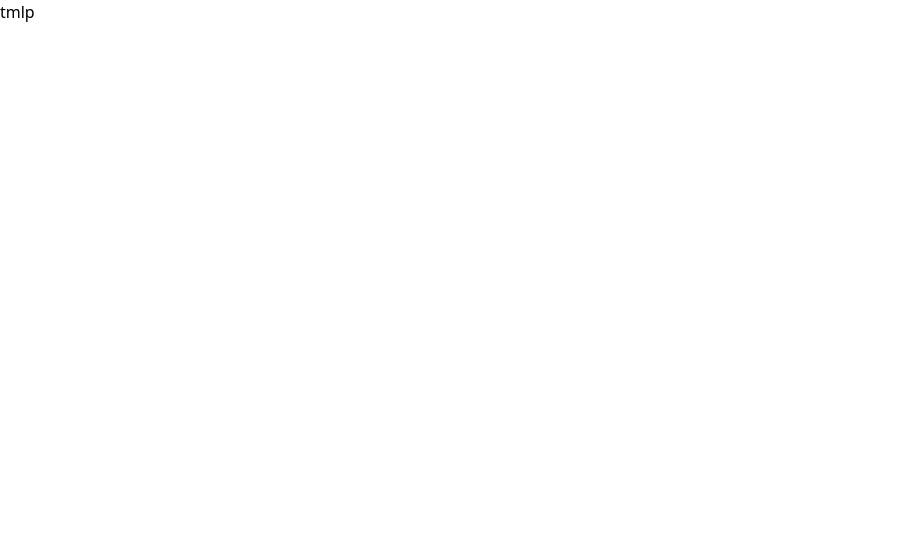
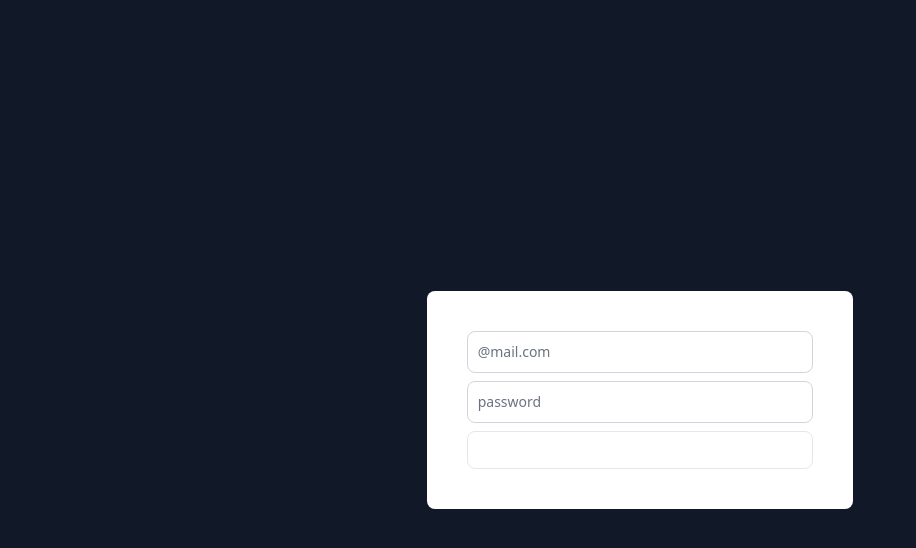
Before and after one commit to bengar-dev/backoffice-portfolio, a React (Vite) app: page / in a window 1280 px wide. Shown: the top 548 px of the page, without its empty margins (0-916 px from the left). Built offline with nearby package versions, Linux system fonts and the light colour scheme.

Commit message:
[feature] toaster component, [view] signin page

```diff
--- a/package.json
+++ b/package.json
@@ -9,11 +9,14 @@
     "preview": "vite preview"
   },
   "dependencies": {
+    "@tanstack/react-query": "^4.28.0",
+    "axios": "^1.3.4",
     "flowbite": "^1.6.4",
     "flowbite-react": "^0.4.2",
     "react": "^18.2.0",
     "react-dom": "^18.2.0",
-    "react-router-dom": "^6.9.0"
+    "react-router-dom": "^6.9.0",
+    "recoil": "^0.7.7"
   },
   "devDependencies": {
     "@types/react": "^18.0.28",
@@ -21,6 +24,7 @@
     "@vitejs/plugin-react": "^3.1.0",
     "autoprefixer": "^10.4.14",
     "postcss": "^8.4.21",
+    "react-icons": "^4.8.0",
     "tailwindcss": "^3.2.7",
     "typescript": "^4.9.3",
     "vite": "^4.2.0"
--- a/src/App.tsx
+++ b/src/App.tsx
@@ -1,12 +1,22 @@
 import { Route, Routes } from "react-router-dom";
 import "./css/index.css";
+import { SignIn } from "./views/SignIn";
 
 function App() {
+  const isAuth = (): boolean => Boolean(localStorage.getItem("token"));
+
   return (
-    <Routes>
-      <Route path="/" element={<div>tmlp</div>} />
-      <Route path="*" element={<div>404</div>} />
-    </Routes>
+    <>
+      {isAuth() ? (
+        <Routes>
+          <Route path="/" element={<SignIn />} />
+        </Routes>
+      ) : (
+        <Routes>
+          <Route path="/" element={<SignIn />} />
+        </Routes>
+      )}
+    </>
   );
 }
 
--- /dev/null
+++ b/src/atoms/ui.ts
@@ -0,0 +1,17 @@
+import { atom } from "recoil";
+import { StyleProps } from "../components/ui/Toaster";
+
+interface toasterStateProps {
+  display: boolean;
+  type: StyleProps;
+  value: string;
+}
+
+export const toasterState = atom<toasterStateProps>({
+  key: "taosterState",
+  default: {
+    display: false,
+    type: "info",
+    value: "",
+  },
+});
--- /dev/null
+++ b/src/components/ui/ButtonForm.tsx
@@ -0,0 +1,30 @@
+import { Button } from "flowbite-react";
+import { CgSpinner } from "react-icons/cg";
+
+interface ButtonFormProps {
+  value: string;
+  type: "submit" | "button";
+  loading: boolean;
+  color?:
+    | "info"
+    | "gray"
+    | "dark"
+    | "light"
+    | "success"
+    | "failure"
+    | "warning"
+    | "purple";
+}
+
+export const ButtonForm: React.FC<ButtonFormProps> = ({
+  loading,
+  type,
+  color = "info",
+  value,
+}) => {
+  return (
+    <Button color={color} type={type}>
+      {loading ? <CgSpinner className="text-lg animate-spin" /> : value}{" "}
+    </Button>
+  );
+};
--- /dev/null
+++ b/src/components/ui/PageTemplate.tsx
@@ -0,0 +1,19 @@
+interface PageTemplateProps {
+  children: React.ReactNode[] | React.ReactNode;
+  center?: boolean;
+}
+
+export const PageTemplate: React.FC<PageTemplateProps> = ({
+  children,
+  center,
+}) => {
+  return (
+    <div
+      className={`relative min-h-screen bg-gray-900 w-full flex ${
+        center && "items-center justify-center"
+      }`}
+    >
+      {children}
+    </div>
+  );
+};
--- /dev/null
+++ b/src/components/ui/Toaster.tsx
@@ -0,0 +1,63 @@
+import {
+  AiOutlineCheckCircle,
+  AiOutlineInfoCircle,
+  AiOutlineWarning,
+} from "react-icons/ai";
+import { MdDangerous } from "react-icons/md";
+import { Toast } from "flowbite-react";
+import { useRecoilState } from "recoil";
+import { toasterState } from "../../atoms/ui";
+
+export type StyleProps = "info" | "success" | "warning" | "danger";
+
+type handleStyleFn = (style: StyleProps) => string;
+type handleIconsFn = (style: StyleProps) => React.ReactNode;
+
+export const Toaster: React.FC = () => {
+  const [toaster, setToaster] = useRecoilState(toasterState);
+
+  const handleStyle: handleStyleFn = (style) => {
+    switch (style) {
+      case "info":
+        return "text-blue-500";
+      case "danger":
+        return "text-red-500";
+      case "success":
+        return "text-emerald-500";
+      case "warning":
+        return "text-orange-500";
+    }
+  };
+
+  const handleIcons: handleIconsFn = (style) => {
+    switch (style) {
+      case "info":
+        return <AiOutlineInfoCircle />;
+      case "success":
+        return <AiOutlineCheckCircle />;
+      case "warning":
+        return <AiOutlineWarning />;
+      case "danger":
+        return <MdDangerous />;
+    }
+  };
+
+  return (
+    <>
+      {toaster.display && (
+        <div className="absolute top-10 right-4 space-x-4 divide-x divide-gray-200 dark:divide-gray-700">
+          <Toast>
+            <div
+              className={`text-lg flex items-center justify-center h-5 w-5 ${handleStyle(
+                toaster.type
+              )}`}
+            >
+              {handleIcons(toaster.type)}
+            </div>
+            <div className="pl-4 text-sm font-normal">{toaster.value}</div>
+          </Toast>
+        </div>
+      )}
+    </>
+  );
+};
--- /dev/null
+++ b/src/hooks/useSignIn.ts
@@ -0,0 +1,23 @@
+import { useMutation } from "@tanstack/react-query";
+import { axiosRequest } from "../services/axios";
+
+type DataSignIn = {
+  email: string;
+  password: string;
+};
+
+export const useSignIn = () => {
+  return useMutation({
+    mutationFn: async (data: DataSignIn) => {
+      const { data: response } = await axiosRequest({
+        method: "post",
+        target: "users/signin",
+        data,
+      });
+      return response;
+    },
+    onSuccess: (response: string) => {
+      localStorage.setItem("token", response);
+    },
+  });
+};
--- a/src/main.tsx
+++ b/src/main.tsx
@@ -1,9 +1,17 @@
+import { QueryClient, QueryClientProvider } from "@tanstack/react-query";
+import { RecoilRoot } from "recoil";
 import { BrowserRouter } from "react-router-dom";
 import ReactDOM from "react-dom/client";
 import App from "./App";
 
+const client = new QueryClient();
+
 ReactDOM.createRoot(document.getElementById("root") as HTMLElement).render(
-  <BrowserRouter>
-    <App />
-  </BrowserRouter>
+  <QueryClientProvider client={client}>
+    <RecoilRoot>
+      <BrowserRouter>
+        <App />
+      </BrowserRouter>
+    </RecoilRoot>
+  </QueryClientProvider>
 );
--- /dev/null
+++ b/src/services/atoms.ts
@@ -0,0 +1,8 @@
+import { useRecoilState } from "recoil";
+import { toasterState } from "../atoms/ui";
+
+export const handleToggleToaster = (value: boolean) => {
+  const [toaster, setToaster] = useRecoilState(toasterState);
+
+  setToaster({ ...toaster, display: value });
+};
--- /dev/null
+++ b/src/services/axios.ts
@@ -0,0 +1,23 @@
+import axios, { Axios, AxiosPromise } from "axios";
+
+interface AxiosRequestProps {
+  method: "get" | "post" | "delete" | "put";
+  target: string;
+  token?: string;
+  data?: any;
+}
+
+export const axiosRequest = async ({
+  method,
+  target,
+  data,
+  token,
+}: AxiosRequestProps): AxiosPromise => {
+  return await axios[method](
+    `${import.meta.env.VITE_API_HOST}/${target}`,
+    data,
+    {
+      headers: { Authorization: `Bearer ${token}` },
+    }
+  );
+};
--- /dev/null
+++ b/src/views/SignIn.tsx
@@ -0,0 +1,77 @@
+import { Button, TextInput } from "flowbite-react";
+import { useEffect, useState } from "react";
+import { useRecoilState } from "recoil";
+import { toasterState } from "../atoms/ui";
+import { ButtonForm } from "../components/ui/ButtonForm";
+import { PageTemplate } from "../components/ui/PageTemplate";
+import { StyleProps, Toaster } from "../components/ui/Toaster";
+import { useSignIn } from "../hooks/useSignIn";
+import { handleToggleToaster } from "../services/atoms";
+
+interface formProps {
+  email: string;
+  password: string;
+}
+
+export const SignIn = () => {
+  const [form, setForm] = useState<formProps>({
+    email: "",
+    password: "",
+  });
+  const [toaster, setToaster] = useRecoilState(toasterState);
+
+  const { mutateAsync, isLoading, isSuccess, isError } = useSignIn();
+
+  useEffect(() => {
+    if (isSuccess) {
+      handleToaster("success", "You are gonna be redirected");
+    }
+    if (isError) {
+      handleToaster("danger", "Bad email/password");
+    }
+  }, [isSuccess, isError]);
+
+  const handleSubmit = async (event: React.FormEvent) => {
+    event.preventDefault();
+    await mutateAsync(form);
+  };
+
+  const handleToaster = (type: StyleProps, value: string) => {
+    setToaster({
+      display: true,
+      type,
+      value,
+    });
+    setTimeout(() => {
+      setToaster({
+        ...toaster,
+        display: false,
+      });
+    }, 2000);
+  };
+
+  return (
+    <PageTemplate center>
+      <Toaster />
+      <div className="p-10 rounded-lg bg-white flex flex-col w-full md:w-2/3 lg:w-1/3">
+        <form className="flex flex-col space-y-2" onSubmit={handleSubmit}>
+          <TextInput
+            value={form.email}
+            onChange={(e) => setForm({ ...form, email: e.target.value })}
+            type="email"
+            placeholder="@mail.com"
+            required={true}
+          />
+          <TextInput
+            value={form.password}
+            onChange={(e) => setForm({ ...form, password: e.target.value })}
+            type="password"
+            placeholder="password"
+            required={true}
+          />
+          <ButtonForm loading={isLoading} type="submit" value="Sign-in" />
+        </form>
+      </div>
+    </PageTemplate>
+  );
+};
```
Also changed, not shown: 2 other files (tests, documents, lock files or other folders).
